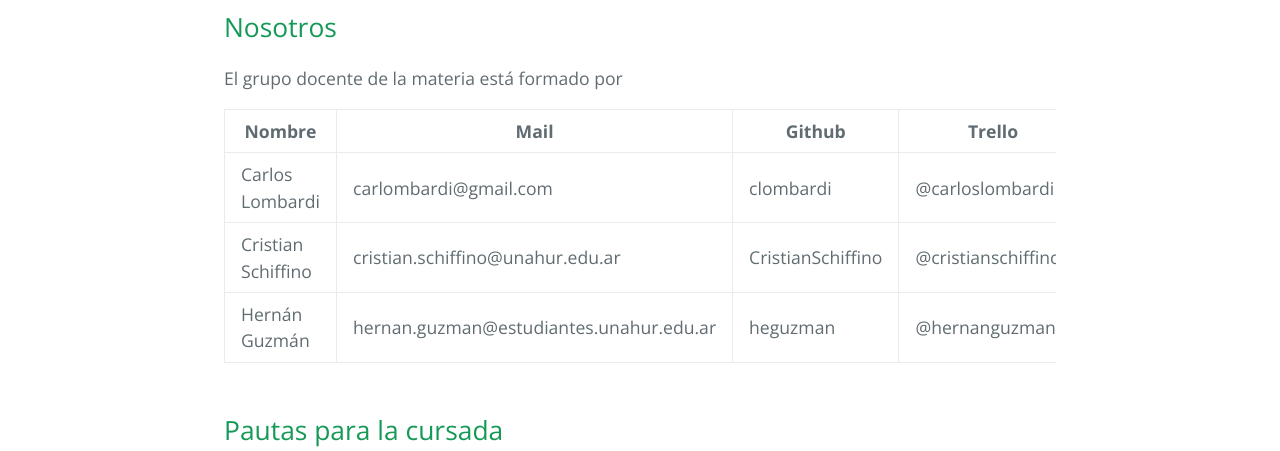
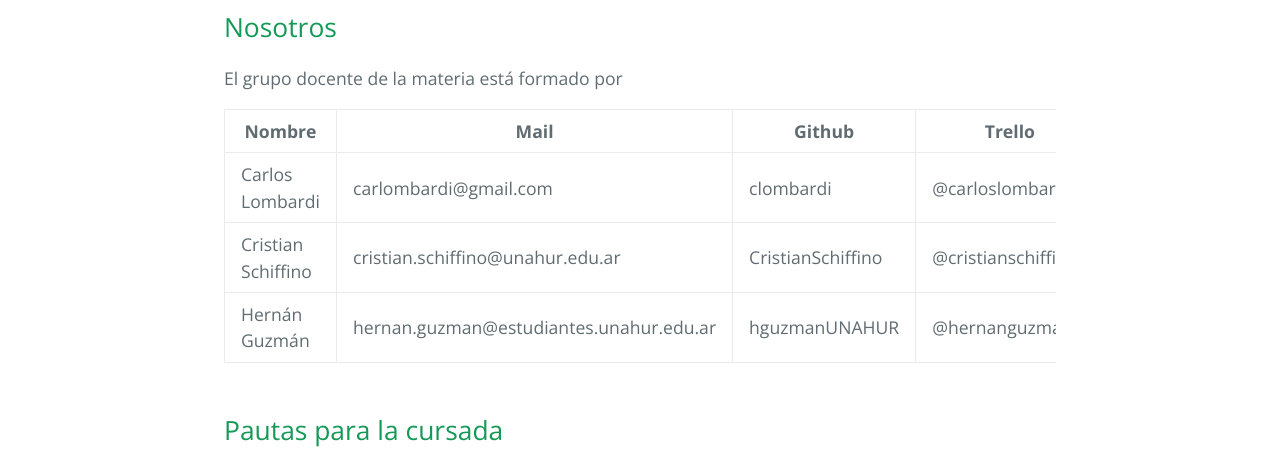
Before and after one commit to unahur-desapp/unahur-desapp-site, a Jekyll site: the page built from index.md, in a window 1280 px wide. Shown: the part 375-826 px from the top of the page. Built offline with Jekyll 4.4.1, drawn with Linux system fonts in a browser that asks for light colours.

Commit message:
updated user git Hernan

```diff
--- a/index.md
+++ b/index.md
@@ -15,7 +15,7 @@ El grupo docente de la materia está formado por
 | --- | --- | --- | --- |
 | Carlos Lombardi | carlombardi@gmail.com | clombardi | @carloslombardi |
 | Cristian Schiffino | cristian.schiffino@unahur.edu.ar | CristianSchiffino | @cristianschiffino1 |
-| Hernán Guzmán | hernan.guzman@estudiantes.unahur.edu.ar | heguzman | @hernanguzman8 |
+| Hernán Guzmán | hernan.guzman@estudiantes.unahur.edu.ar | hguzmanUNAHUR | @hernanguzman8 |
 
 
 ## Pautas para la cursada
```
